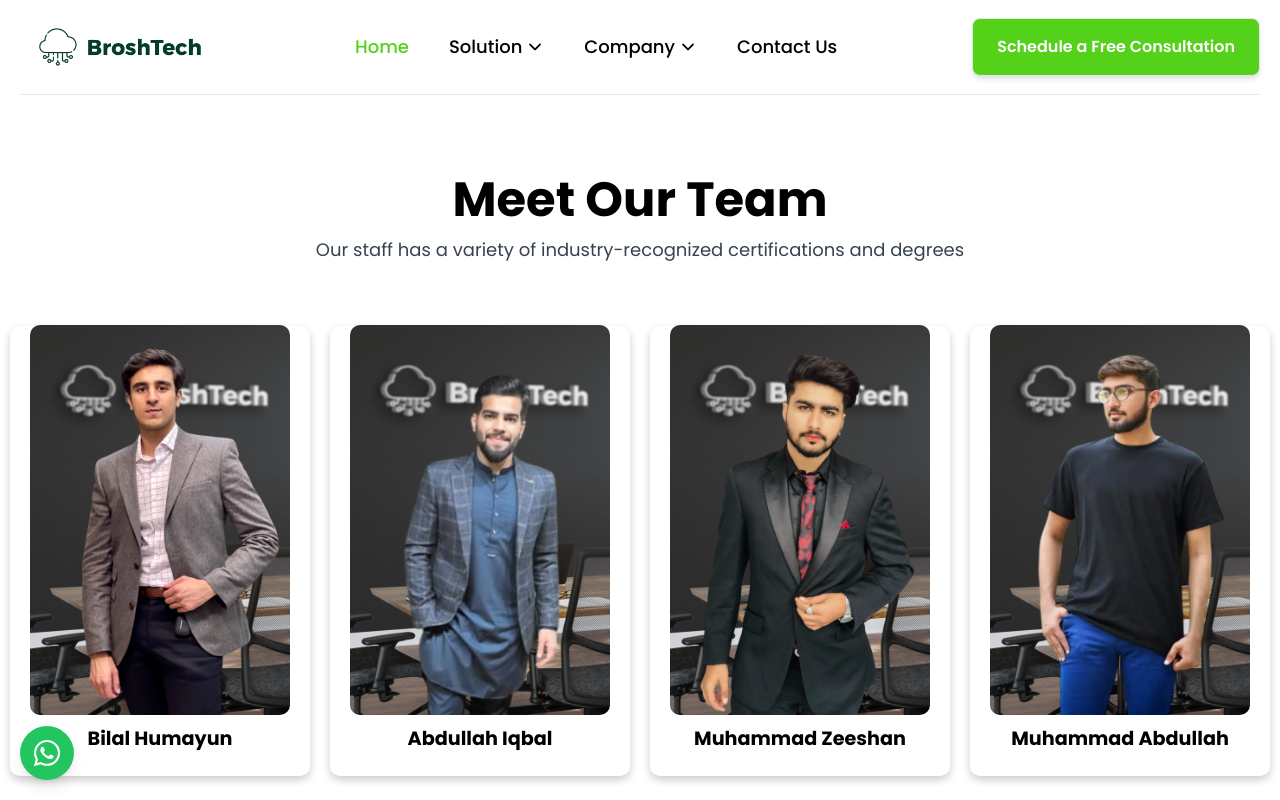
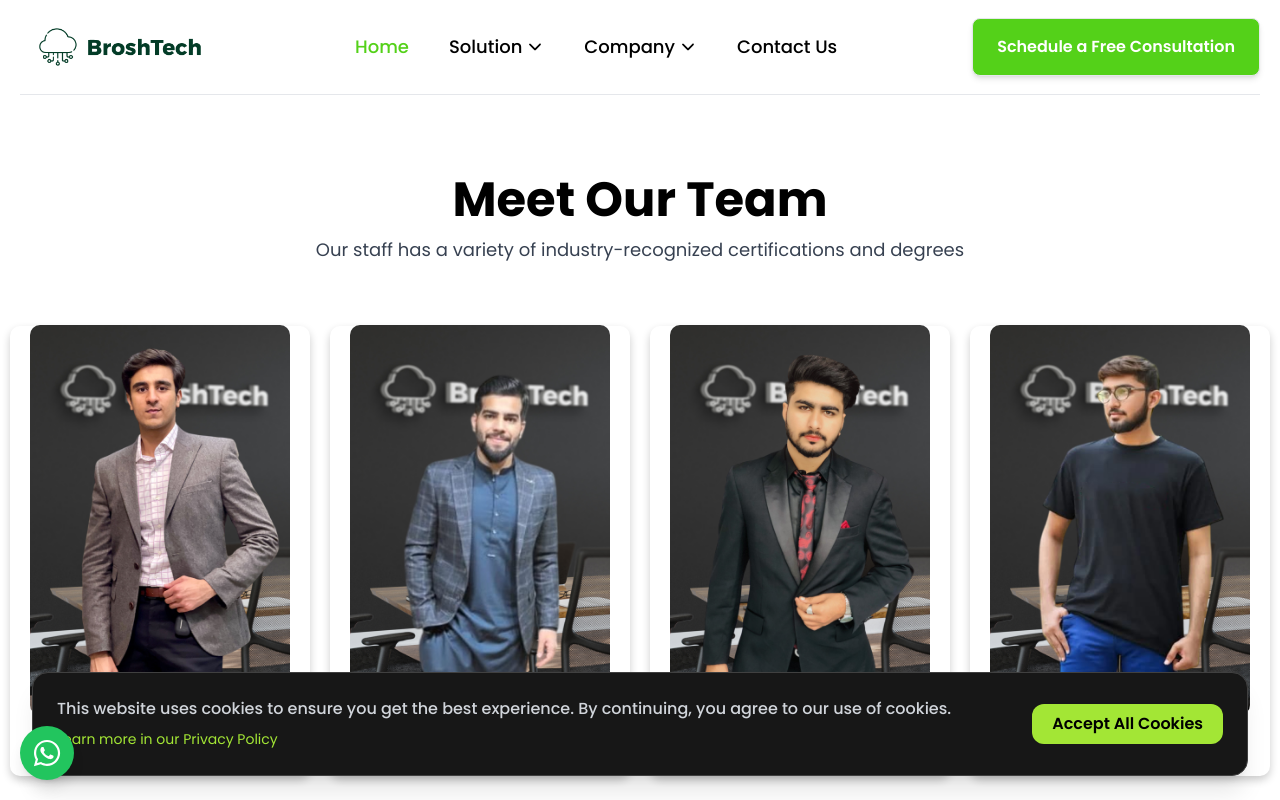
Before and after one commit to Abdullah-167/brostech-final, a Next.js app: page /team in a window 1280 px wide. Shown: the top 800 px of the page. Built offline with nearby package versions, Linux system fonts and the light colour scheme.

Commit message:
cookies pop up added

```diff
--- /dev/null
+++ b/Components/Common/CookieConsent.tsx
@@ -0,0 +1,45 @@
+"use client";
+import React, { useEffect, useState } from "react";
+import Link from "next/link";
+
+export default function CookieConsent() {
+  const [visible, setVisible] = useState(false);
+
+  useEffect(() => {
+    const consent = localStorage.getItem("cookie_consent");
+    if (!consent) {
+      setVisible(true);
+    }
+  }, []);
+
+  const acceptCookies = () => {
+    localStorage.setItem("cookie_consent", "true");
+    setVisible(false);
+  };
+
+  if (!visible) return null;
+
+  return (
+    <div className="fixed bottom-6 left-4 right-4 md:left-8 md:right-8 z-50 animate-fadeIn">
+      <div className="bg-neutral-900 border border-neutral-700 text-white rounded-2xl p-6 flex flex-col md:flex-row justify-between items-start md:items-center gap-4 shadow-xl backdrop-blur-md">
+        <div className="flex-1">
+          <p className="text-sm md:text-base font-medium text-gray-300">
+            This website uses cookies to ensure you get the best experience. By continuing, you agree to our use of cookies.
+          </p>
+          <Link
+            href="/policies/privacy-policy"
+            className="mt-2 inline-block text-lime-400 text-sm hover:underline"
+          >
+            Learn more in our Privacy Policy
+          </Link>
+        </div>
+        <button
+          onClick={acceptCookies}
+          className="bg-lime-400 hover:bg-lime-500 text-black font-semibold text-sm md:text-base px-5 py-2 rounded-xl transition duration-200"
+        >
+          Accept All Cookies
+        </button>
+      </div>
+    </div>
+  );
+}
--- a/pages/_app.tsx
+++ b/pages/_app.tsx
@@ -7,6 +7,7 @@ import ResNav from "@/Components/Common/Layout/ResNav";
 import Head from "next/head";
 import GoToTop from "@/Components/Common/GoToTop";
 import WhatsAppButton from "@/Components/Common/Whatsapp";
+import CookieConsent from "@/Components/Common/CookieConsent";
 
 function MyApp({ Component, pageProps }: any) {
   const router = useRouter();
@@ -56,6 +57,7 @@ function MyApp({ Component, pageProps }: any) {
         </Head>
         <Component {...pageProps} />
       </div>
+      <CookieConsent />
       <Footer />
     </>
   );
```
Also changed, not shown: Components/Common/Layout/Footer.tsx (line endings or trailing spaces).
